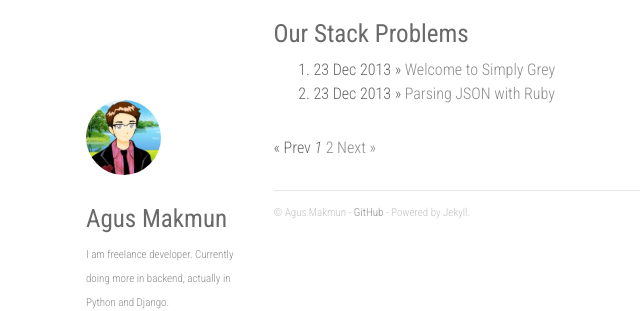
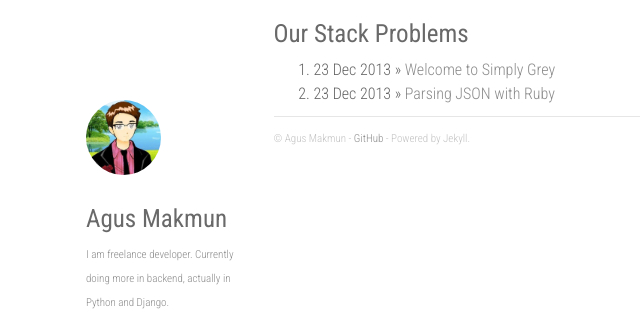
Before and after one commit to agusmakmun/agusmakmun.github.io, a Jekyll site: the page built from index.html, in a window 1280 px wide. Shown: the top 311 px of the page, without its empty margins (194-834 px from the left). Built offline with Jekyll 4.4.1, drawn with Linux system fonts in a browser that asks for light colours; nearby versions of some CDN libraries; Markdown is read by kramdown in place of the engine named in the settings; the list of posts is cut into pages by our own code.

Commit message:
Update Base Url

```diff
--- a/_config.yml
+++ b/_config.yml
@@ -6,7 +6,6 @@
 urls:
     - text: github
       url: https://github.com/agusmakmun
-baseurl: '/agusmakmun.github.io'
-paginate: 1
-per_page: 1
+paginate: 20
+per_page: 20
 paginate_path: "/page:num/"
--- a/_layouts/default.html
+++ b/_layouts/default.html
@@ -8,16 +8,16 @@
 	    <meta name="viewport" content="width=device-width, initial-scale=1">
 
         <!-- syntax highlighting CSS -->
-        <link rel="stylesheet" href="{{ site.baseurl }}/css/syntax.css">
+        <link rel="stylesheet" href="/css/syntax.css">
 
         <!-- Bootstrap core CSS -->
-    	<link href="{{ site.baseurl }}/css/bootstrap.min.css" rel="stylesheet">
+    	<link href="/css/bootstrap.min.css" rel="stylesheet">
 
         <!-- Fonts -->
         <link href="//fonts.googleapis.com/css?family=Roboto+Condensed:400,300italic,300,400italic,700&amp;subset=latin,latin-ext" rel="stylesheet" type="text/css">
 
         <!-- Custom CSS -->
-        <link rel="stylesheet" href="{{ site.baseurl }}/css/main.css">
+        <link rel="stylesheet" href="/css/main.css">
 
     </head>
     <body>
@@ -25,7 +25,7 @@
 		<div class="container">
 
 			<div class="col-sm-3">
-				<img id="about" src="{{ site.baseurl }}/img/avatar.jpg" height="75px" width="75px" />
+				<img id="about" src="/img/avatar.jpg" height="75px" width="75px" />
                 <h1 class="author-name">{{ site.name }}</h1>
                 {% if site.about %}
                 <div id="about">
@@ -34,7 +34,7 @@
                 {% endif %}
                 <hr />
 				<strong>Navigation</strong><br />
-				&raquo; <a href="{{ site.baseurl }}/">home</a> <br />
+				&raquo; <a href="/">home</a> <br />
 				{% for i in site.urls %}
 					&raquo; <a class="about" href="{{ i.url }}">{{ i.text }}</a><br />
 				{% endfor %}
@@ -57,7 +57,7 @@
 	<!-- Bootstrap core JavaScript
     ================================================== -->
     <!-- Placed at the end of the document so the pages load faster -->
-    <script src="https://ajax.googleapis.com/ajax/libs/jquery/1.11.0/jquery.min.js"></script>
+    <script src="//ajax.googleapis.com/ajax/libs/jquery/1.11.0/jquery.min.js"></script>
     <script src="js/bootstrap.min.js"></script>
     </body>
 </html>
--- a/index.html
+++ b/index.html
@@ -6,7 +6,7 @@
     <h1>Our Stack Problems</h1>
     <ol class="posts">
     {% for post in site.posts %}
-      <li><span>{{ post.date | date_to_string }}</span> &raquo; <a href="{{ site.baseurl }}{{ post.url }}">{{ post.title }}</a></li>
+      <li><span>{{ post.date | date_to_string }}</span> &raquo; <a href="{{ post.url }}">{{ post.title }}</a></li>
     {% endfor %}
     </ol>
 
```
